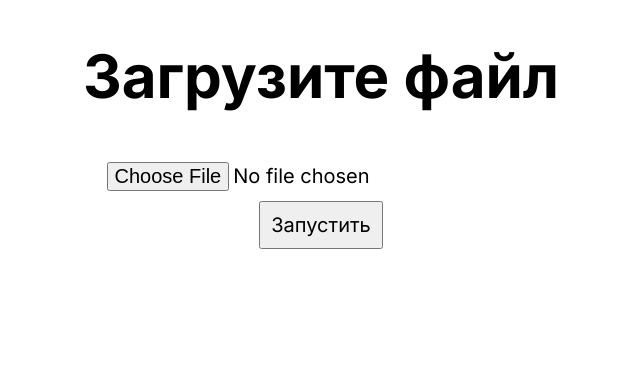
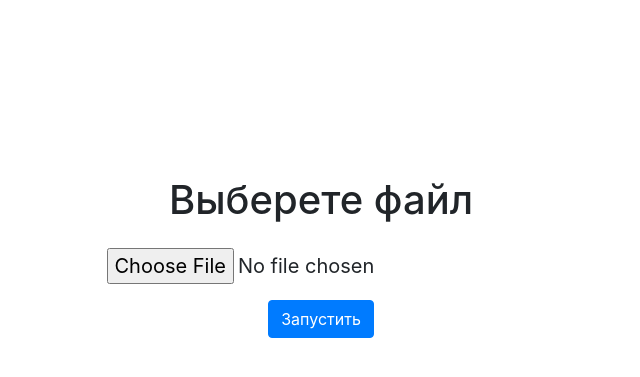
Before and after one commit to Iosif-25IS/dgi, a Flask app: page / in a window 1280 px wide. Shown: the top 377 px of the page, without its empty margins (319-959 px from the left). Run offline with Flask 3, Linux system fonts and the light colour scheme; some libraries are stand-ins or nearby versions.

Commit message:
Update index.html

```diff
--- a/templates/index.html
+++ b/templates/index.html
@@ -2,52 +2,52 @@
 <html lang="en">
 <head>
     <meta charset="UTF-8">
+    <meta name="viewport" content="width=device-width, initial-scale=1">
     <title>Upload File</title>
-    <link rel="preconnect" href="https://fonts.googleapis.com">
-    <link rel="preconnect" href="https://fonts.gstatic.com" crossorigin>
-    <link href="https://fonts.googleapis.com/css2?family=Inter:wght@100..900&display=swap" rel="stylesheet">
+    <link href="https://stackpath.bootstrapcdn.com/bootstrap/4.5.2/css/bootstrap.min.css" rel="stylesheet">
     <style>
         body {
             margin: 0 auto;
             font-family: "Inter", sans-serif;
+
         }
         .container {
+            margin-top: 10%;
             width: 100%;
             display: flex;
             flex-direction: column;
             align-items: center;
-            font-size: 30px;
+            font-size: 20px;
         }
         .one {
+            width: 100%;
             display: flex;
             flex-direction: column;
             align-items: center;
-            width: 50%;
         }
-        input {
-            padding: 10px;
-            font-size: 20px;
-            font-family: "Inter", sans-serif;
-        }
-
     </style>
 </head>
 <body>
     <div class="container">
-        <h1>Загрузите файл</h1>
-        {% with messages = get_flashed_messages() %}
+        <h1 class="mt-5">Выберете файл</h1>
+        {% with messages = get_flashed_messages(with_categories=True) %}
             {% if messages %}
-                <div>
-                {% for message in messages %}
-                    <p>{{ message }}</p>
+                {% for category, message in messages %}
+                    <div class="alert alert-{{ 'success' if category == 'success' else 'danger' }} mt-3" role="alert">
+                        {{ message }}
+                    </div>
                 {% endfor %}
-                </div>
             {% endif %}
         {% endwith %}
-        <form method="post" enctype="multipart/form-data" class="one">
-            <input type="file" name="file" class="two">
-            <input type="submit" value="Запустить">
+        <form method="post" enctype="multipart/form-data" class="mt-3 one">
+            <div class="form-group">
+                <input type="file" class="form-control-file" id="file" name="file">
+            </div>
+            <button type="submit" class="btn btn-primary">Запустить</button>
         </form>
     </div>
+    <script src="https://code.jquery.com/jquery-3.5.1.slim.min.js"></script>
+    <script src="https://cdn.jsdelivr.net/npm/@popperjs/core@2.5.4/dist/umd/popper.min.js"></script>
+    <script src="https://stackpath.bootstrapcdn.com/bootstrap/4.5.2/js/bootstrap.min.js"></script>
 </body>
 </html>
```
